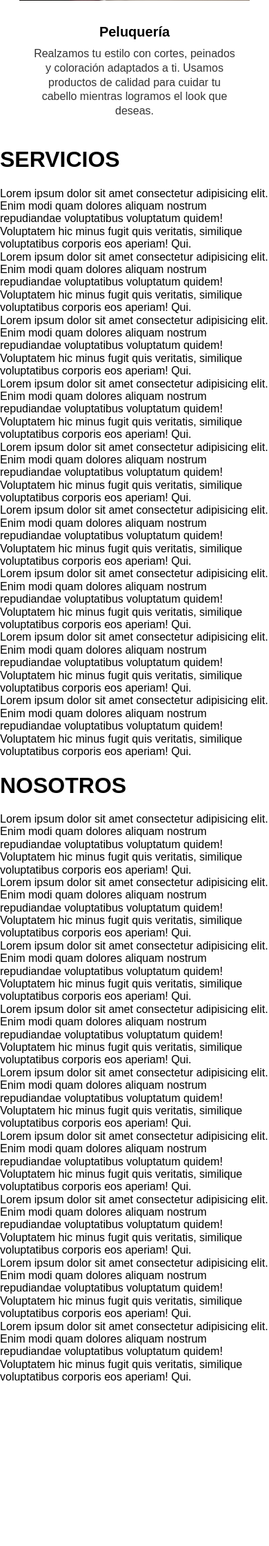
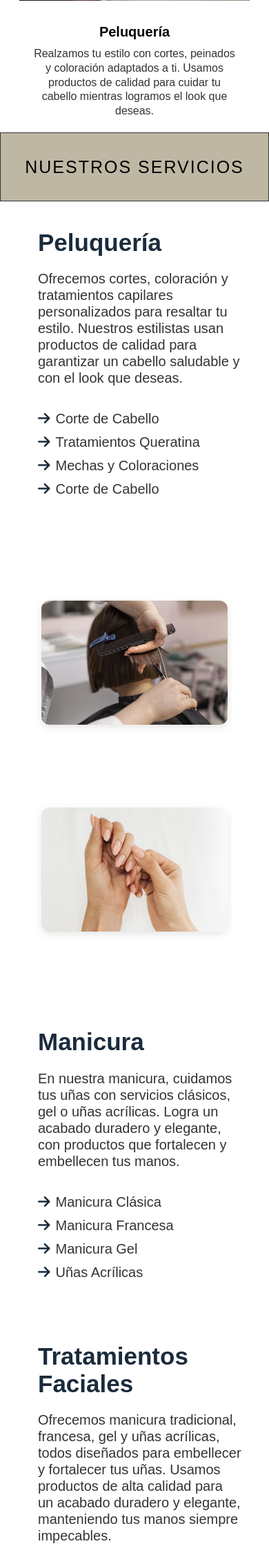
Before and after one commit to Marinamlittle/Proyecto-Fresh-Essence, a PHP site: page /index.html in a window 390 px wide. Shown: the part 3025-5267 px from the top of the page at 69% size. Before the commit the page ends 5030 px from the top, so only its background shows below. Run offline with PHP 8.4, Linux system fonts and the light colour scheme; some libraries are stand-ins or nearby versions; some web fonts are replaced.

Commit message:
servicios sin responsive

```diff
--- a/dist/css/landing.css
+++ b/dist/css/landing.css
@@ -816,5 +816,110 @@ a[href^="#"] {
     max-width: 90%;
   }
 }
+.servicios {
+  margin-top: 0px;
+  margin-bottom: 0px;
+}
+
+.titulo-servicios {
+  background-color: #beb7a4;
+  height: 100px;
+  border: 1px #333333 solid;
+  display: flex;
+  justify-content: center;
+  align-items: center;
+}
+
+.titulo-servicios h2 {
+  text-align: center;
+  color: #000000;
+  margin: 0;
+  font-weight: 450;
+  letter-spacing: 2px;
+  font-size: 25px;
+}
+
+.titulo-nosotros {
+  background-color: #beb7a4;
+  height: 100px;
+  border: 1px #333333 solid;
+  display: flex;
+  justify-content: center;
+  align-items: center;
+}
+
+.titulo-nosotros h2 {
+  text-align: center;
+  margin: 0;
+  color: #000000;
+  font-weight: 450;
+  letter-spacing: 2px;
+  font-size: 25px;
+}
+
+.contenido-servicios {
+  display: flex;
+  flex-direction: row;
+  justify-content: space-between;
+  gap: 40px;
+  flex-wrap: wrap;
+}
+
+.columna-info {
+  flex: 1;
+  min-width: 280px;
+  text-align: left;
+  padding: 40px;
+  display: flex;
+  flex-direction: column;
+  gap: 20px;
+  justify-content: center;
+  align-items: flex-start;
+  text-align: left;
+  margin-left: 15px;
+}
+.columna-info h3 {
+  color: #1a2b3c;
+  font-size: 35px;
+}
+.columna-info p, .columna-info li {
+  color: #333333;
+  font-size: 20px;
+  line-height: 1.5rem;
+}
+
+.servicios-peluqueria li {
+  margin-bottom: 10px;
+}
+
+.columna-foto {
+  flex: 1;
+  display: flex;
+  justify-content: center;
+  align-items: center;
+  min-width: 280px;
+  padding: 60px;
+}
+
+.columna-foto img {
+  max-width: 100%;
+  height: auto;
+  border-radius: 12px;
+  box-shadow: 0 4px 12px rgba(0, 0, 0, 0.1);
+}
+
+.servicios-peluqueria li::before {
+  content: "\f061";
+  font-family: "Font Awesome 5 Free";
+  font-weight: 900;
+  color: #1a2b3c;
+  margin-right: 8px;
+}
+
+.servicios-peluqueria {
+  list-style: none;
+  padding: 0;
+  margin-top: 15px;
+}
 
 /*# sourceMappingURL=landing.css.map */
--- a/index.html
+++ b/index.html
@@ -6,6 +6,7 @@
     <title>Fress Essence</title>
     <link rel="stylesheet" href="https://cdn.jsdelivr.net/npm/bootstrap-icons@1.12.1/font/bootstrap-icons.min.css">
     <link rel="stylesheet" href="dist/css/landing.css">
+    <link href="https://cdnjs.cloudflare.com/ajax/libs/font-awesome/6.0.0-beta3/css/all.min.css" rel="stylesheet">
     <link rel="preconnect" href="https://fonts.googleapis.com">
     <link rel="preconnect" href="https://fonts.gstatic.com" crossorigin>
     <link href="https://fonts.googleapis.com/css2?family=Playfair+Display:ital,wght@0,400..900;1,400..900&display=swap" rel="stylesheet">
@@ -21,7 +22,6 @@
                 <li><a href="#">Servicios</a></li>
                 <li><a href="#">Nosotros</a></li>
                 <li><a href="#">Contacto</a></li>
-
             </ul>
             <div>
                 <a href="#" class="boton-principal">Coger Cita</a>
@@ -64,39 +64,81 @@
                 </a>
             </div>
             <div class="caja-individual">
-                    <a href="#servicios">
+                <a href="#servicios">
                     <img src="/src/img/7.jpg" alt="Foto" />
                     <h3>Peluquería</h3>
-                <p>Realzamos tu estilo con cortes, peinados y coloración adaptados a ti. Usamos productos de calidad para cuidar tu cabello mientras logramos el look que deseas.</p>
+                    <p>Realzamos tu estilo con cortes, peinados y coloración adaptados a ti. Usamos productos de calidad para cuidar tu cabello mientras logramos el look que deseas.</p>
                 </a>
             </div>
         </section>
 
+    <section id="servicios" class="servicios">
+    <div class="titulo-servicios">
+        <h2>NUESTROS SERVICIOS</h2>
+    </div>
+    <div class="contenido-servicios">
+        <div class="columna-info">
+            <h3>Peluquería</h3>
+            <p>Ofrecemos cortes, coloración y tratamientos capilares personalizados para resaltar tu estilo. Nuestros estilistas usan productos de calidad para garantizar un cabello saludable y con el look que deseas.</p>
+            <ul class="servicios-peluqueria">
+                <li>Corte de Cabello</li>
+                <li>Tratamientos Queratina</li>
+                <li>Mechas y Coloraciones</li>
+                <li>Corte de Cabello</li>
+            </ul>
+        </div>
+        <div class="columna-foto">
+            <img src="/src/img/8.jpg" alt="Foto" />
+        </div>
+    </div>
+</section>
 
-    <section id="servicios" class="servicios">
-        <h1>SERVICIOS</h1>
-        <p>Lorem ipsum dolor sit amet consectetur adipisicing elit. Enim modi quam dolores aliquam nostrum repudiandae voluptatibus voluptatum quidem! Voluptatem hic minus fugit quis veritatis, similique voluptatibus corporis eos aperiam! Qui.</p>
-        <p>Lorem ipsum dolor sit amet consectetur adipisicing elit. Enim modi quam dolores aliquam nostrum repudiandae voluptatibus voluptatum quidem! Voluptatem hic minus fugit quis veritatis, similique voluptatibus corporis eos aperiam! Qui.</p>
-        <p>Lorem ipsum dolor sit amet consectetur adipisicing elit. Enim modi quam dolores aliquam nostrum repudiandae voluptatibus voluptatum quidem! Voluptatem hic minus fugit quis veritatis, similique voluptatibus corporis eos aperiam! Qui.</p>
-        <p>Lorem ipsum dolor sit amet consectetur adipisicing elit. Enim modi quam dolores aliquam nostrum repudiandae voluptatibus voluptatum quidem! Voluptatem hic minus fugit quis veritatis, similique voluptatibus corporis eos aperiam! Qui.</p>
-        <p>Lorem ipsum dolor sit amet consectetur adipisicing elit. Enim modi quam dolores aliquam nostrum repudiandae voluptatibus voluptatum quidem! Voluptatem hic minus fugit quis veritatis, similique voluptatibus corporis eos aperiam! Qui.</p>
-        <p>Lorem ipsum dolor sit amet consectetur adipisicing elit. Enim modi quam dolores aliquam nostrum repudiandae voluptatibus voluptatum quidem! Voluptatem hic minus fugit quis veritatis, similique voluptatibus corporis eos aperiam! Qui.</p>
-        <p>Lorem ipsum dolor sit amet consectetur adipisicing elit. Enim modi quam dolores aliquam nostrum repudiandae voluptatibus voluptatum quidem! Voluptatem hic minus fugit quis veritatis, similique voluptatibus corporis eos aperiam! Qui.</p>
-        <p>Lorem ipsum dolor sit amet consectetur adipisicing elit. Enim modi quam dolores aliquam nostrum repudiandae voluptatibus voluptatum quidem! Voluptatem hic minus fugit quis veritatis, similique voluptatibus corporis eos aperiam! Qui.</p>
-        <p>Lorem ipsum dolor sit amet consectetur adipisicing elit. Enim modi quam dolores aliquam nostrum repudiandae voluptatibus voluptatum quidem! Voluptatem hic minus fugit quis veritatis, similique voluptatibus corporis eos aperiam! Qui.</p>
+<section id="servicios" class="servicios">
+    <div class="contenido-servicios">
+        <div class="columna-foto">
+            <img src="/src/img/9.jpg" alt="Foto" />
+        </div>
+        <div class="columna-info">
+            <h3>Manicura</h3>
+            <p>En nuestra manicura, cuidamos tus uñas con servicios clásicos, gel o uñas acrílicas. Logra un acabado duradero y elegante, con productos que fortalecen y embellecen tus manos.</p>
+            <ul class="servicios-peluqueria">
+                <li>Manicura Clásica</li>
+                <li>Manicura Francesa</li>
+                <li>Manicura Gel</li>
+                <li>Uñas Acrílicas</li>
+            </ul>
+        </div>
+
+    </div>
+</section>
+
+<section id="servicios" class="servicios">
+    <div class="contenido-servicios">
+        <div class="columna-info">
+            <h3>Tratamientos Faciales</h3>
+            <p>Ofrecemos manicura tradicional, francesa, gel y uñas acrílicas, todos diseñados para embellecer y fortalecer tus uñas. Usamos productos de alta calidad para un acabado duradero y elegante, manteniendo tus manos siempre impecables.</p>
+            <ul class="servicios-peluqueria">
+                <li>Limpieza Facial Profunda</li>
+                <li>Tratamientos Anti-Edad</li>
+                <li>Hidatración Facial Intensiva</li>
+                <li>Tratamiento de Ácne</li>
+            </ul>
+        </div>
+        <div class="columna-foto">
+            <img src="/src/img/1.jpg" alt="Foto" />
+        </div>
+    </div>
+</section>
+
+    <section id="nosotros" class="nosotros">
+        <div class="titulo-nosotros">
+            <h2>NOSOTROS</h2>
+        </div>
     </section>
-    <section id="nosotros" class="nosotros">
-        <H1>NOSOTROS</H1>
-        <p>Lorem ipsum dolor sit amet consectetur adipisicing elit. Enim modi quam dolores aliquam nostrum repudiandae voluptatibus voluptatum quidem! Voluptatem hic minus fugit quis veritatis, similique voluptatibus corporis eos aperiam! Qui.</p>
-        <p>Lorem ipsum dolor sit amet consectetur adipisicing elit. Enim modi quam dolores aliquam nostrum repudiandae voluptatibus voluptatum quidem! Voluptatem hic minus fugit quis veritatis, similique voluptatibus corporis eos aperiam! Qui.</p>
-        <p>Lorem ipsum dolor sit amet consectetur adipisicing elit. Enim modi quam dolores aliquam nostrum repudiandae voluptatibus voluptatum quidem! Voluptatem hic minus fugit quis veritatis, similique voluptatibus corporis eos aperiam! Qui.</p>
-        <p>Lorem ipsum dolor sit amet consectetur adipisicing elit. Enim modi quam dolores aliquam nostrum repudiandae voluptatibus voluptatum quidem! Voluptatem hic minus fugit quis veritatis, similique voluptatibus corporis eos aperiam! Qui.</p>
-        <p>Lorem ipsum dolor sit amet consectetur adipisicing elit. Enim modi quam dolores aliquam nostrum repudiandae voluptatibus voluptatum quidem! Voluptatem hic minus fugit quis veritatis, similique voluptatibus corporis eos aperiam! Qui.</p>
-        <p>Lorem ipsum dolor sit amet consectetur adipisicing elit. Enim modi quam dolores aliquam nostrum repudiandae voluptatibus voluptatum quidem! Voluptatem hic minus fugit quis veritatis, similique voluptatibus corporis eos aperiam! Qui.</p>
-        <p>Lorem ipsum dolor sit amet consectetur adipisicing elit. Enim modi quam dolores aliquam nostrum repudiandae voluptatibus voluptatum quidem! Voluptatem hic minus fugit quis veritatis, similique voluptatibus corporis eos aperiam! Qui.</p>
-        <p>Lorem ipsum dolor sit amet consectetur adipisicing elit. Enim modi quam dolores aliquam nostrum repudiandae voluptatibus voluptatum quidem! Voluptatem hic minus fugit quis veritatis, similique voluptatibus corporis eos aperiam! Qui.</p>
-        <p>Lorem ipsum dolor sit amet consectetur adipisicing elit. Enim modi quam dolores aliquam nostrum repudiandae voluptatibus voluptatum quidem! Voluptatem hic minus fugit quis veritatis, similique voluptatibus corporis eos aperiam! Qui.</p>
-    </section>
+
+
+
+
 
     <script src="src/js/scripts.js"></script>
 </body>
--- a/src/scss/principal/_index.scss
+++ b/src/scss/principal/_index.scss
@@ -6,3 +6,4 @@
 @forward 's1';
 @forward 'pre';
 @forward 'imagenes';
+@forward 'servicios';
--- /dev/null
+++ b/src/scss/principal/_servicios.scss
@@ -0,0 +1,105 @@
+@use 'variables' as v;
+
+.servicios {
+    margin-top: 0px;
+    margin-bottom: 0px;
+}
+
+.titulo-servicios {
+    background-color: v.$beige;
+    height: 100px;
+    border: 1px v.$gris solid;
+    display: flex;
+    justify-content: center;
+    align-items: center;
+}
+
+.titulo-servicios h2 {
+    text-align: center;
+    color: v.$negro;
+    margin: 0;
+    font-weight: 450;
+    letter-spacing: 2px;
+    font-size: 25px;
+}
+.titulo-nosotros {
+    background-color: v.$beige;
+    height: 100px;
+    border: 1px v.$gris solid;
+    display: flex;
+    justify-content: center;
+    align-items: center;
+}
+
+.titulo-nosotros h2 {
+    text-align: center;
+    margin: 0;
+    color: v.$negro;
+    font-weight: 450;
+    letter-spacing: 2px;
+    font-size: 25px;
+}
+
+.contenido-servicios {
+  display: flex;
+  flex-direction: row;
+  justify-content: space-between;
+  gap: 40px;
+  flex-wrap: wrap;
+}
+
+.columna-info {
+  flex: 1;
+  min-width: 280px;
+  text-align: left;
+  padding: 40px;
+  display: flex;
+  flex-direction: column;
+  gap: 20px;
+  justify-content: center;
+  align-items: flex-start;
+  text-align: left;
+  margin-left: 15px;
+h3{
+    color: v.$marino;
+    font-size: 35px;
+}
+p{
+
+}
+p, li{
+    color: v.$gris;
+    font-size: 20px;
+    line-height: 1.5rem;
+}}
+
+.servicios-peluqueria li {
+  margin-bottom: 10px;
+}
+.columna-foto {
+  flex: 1;
+  display: flex;
+  justify-content: center;
+  align-items: center;
+  min-width: 280px;
+  padding: 60px;
+}
+
+.columna-foto img {
+  max-width: 100%;
+  height: auto;
+  border-radius: 12px;
+  box-shadow: 0 4px 12px rgba(0,0,0,0.1);
+}
+.servicios-peluqueria li::before {
+  content: "\f061";
+  font-family: "Font Awesome 5 Free";
+  font-weight: 900;
+  color: v.$marino;
+  margin-right: 8px;
+}
+.servicios-peluqueria {
+  list-style: none;
+  padding: 0;
+  margin-top: 15px;
+}
```
Also changed, not shown: 1 other file.
